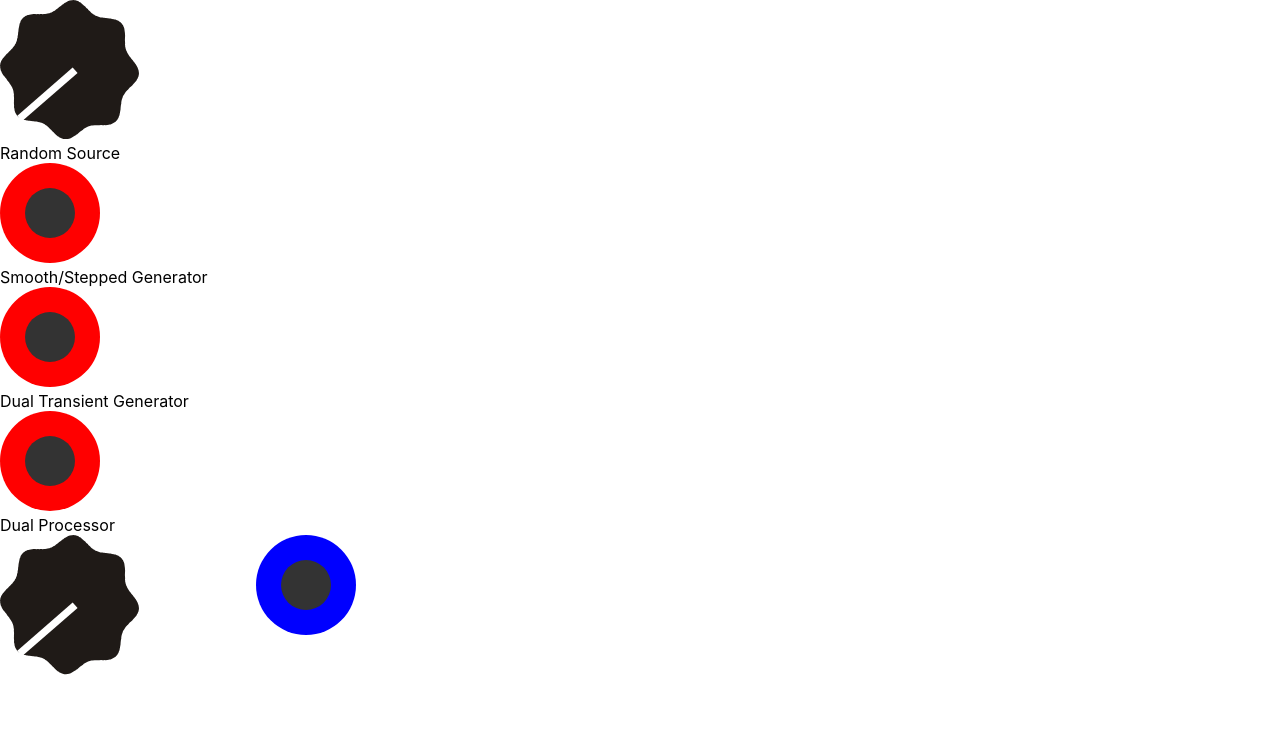
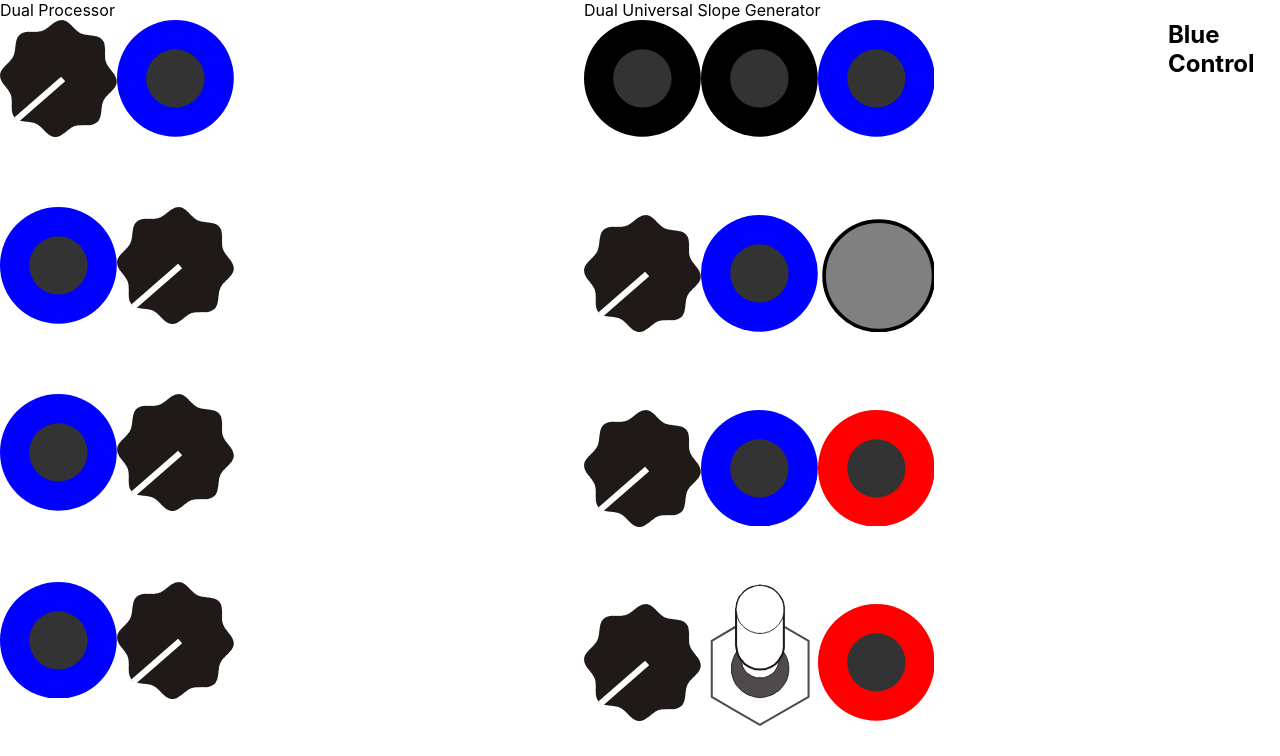
Before and after one commit to KingaJanicka/React-Serge, a React (Create React App) app: page / in a window 1280 px wide. Shown: the top 756 px of the page. Built offline with nearby package versions, Linux system fonts and the light colour scheme.

Commit message:
Fixes viewBox dimensions
Also makes text in elements with .label class unselectable; adds a few element classes to higher level components,.

Co-Authored-By: Kinga Janicka <kingajanicka@users.noreply.github.com>

```diff
--- a/src/App.css
+++ b/src/App.css
@@ -1,38 +1,6 @@
-.App {
-  text-align: center;
+.label {
+  -webkit-user-select: none; /* Safari */
+  -moz-user-select: none; /* Firefox */
+  -ms-user-select: none; /* IE10+/Edge */
+  user-select: none; /* Standard */
 }
-
-.App-logo {
-  height: 40vmin;
-  pointer-events: none;
-}
-
-@media (prefers-reduced-motion: no-preference) {
-  .App-logo {
-    animation: App-logo-spin infinite 20s linear;
-  }
-}
-
-.App-header {
-  background-color: #282c34;
-  min-height: 100vh;
-  display: flex;
-  flex-direction: column;
-  align-items: center;
-  justify-content: center;
-  font-size: calc(10px + 2vmin);
-  color: white;
-}
-
-.App-link {
-  color: #61dafb;
-}
-
-@keyframes App-logo-spin {
-  from {
-    transform: rotate(0deg);
-  }
-  to {
-    transform: rotate(360deg);
-  }
-}
--- a/src/App.js
+++ b/src/App.js
@@ -10,7 +10,6 @@ function App() {
   return (
     <Rack>
       <Row>
-        <Knob value="50" />
         <BlueControl></BlueControl>
       </Row>
     </Rack>
--- a/src/blue-control/index.js
+++ b/src/blue-control/index.js
@@ -10,13 +10,13 @@ import QuadratureOscillator from "../quadrature-oscillator";
 const BlueControl = ({ className }) => {
   return (
     <Panel footer={<h2>Blue Control</h2>}>
-      <RandomSource></RandomSource>
+      {/* <RandomSource></RandomSource>
       <SmoothSteppedGenerator />
-      <DualTransientGenerator />
+      <DualTransientGenerator /> */}
       <DualProcessor></DualProcessor>
       <DualUniversalSlopeGenerator />
-      <DualUniversalSlopeGenerator />
-      <QuadratureOscillator />
+      {/* <DualUniversalSlopeGenerator />
+      <QuadratureOscillator /> */}
     </Panel>
   );
 };
--- a/src/jack/index.js
+++ b/src/jack/index.js
@@ -2,12 +2,14 @@ import React from "react";
 import PropTypes from "prop-types";
 const Jack = ({ className, color }) => {
   return (
-    <div className={`${className}__jack jack jack--${color}`}>
-      <svg width="100" height="100">
-        <circle cx="50" cy="50" fill={color} r="50"></circle>
-        <circle cx="50" cy="50" fill="#333" r="25"></circle>
-      </svg>
-    </div>
+    <svg
+      width="auto"
+      viewBox="0 0 100 100"
+      className={`${className}__jack jack jack--${color}`}
+    >
+      <circle cx="50" cy="50" fill={color} r="50"></circle>
+      <circle cx="50" cy="50" fill="#333" r="25"></circle>
+    </svg>
   );
 };
 Jack.propTypes = {
--- a/src/knob/index.js
+++ b/src/knob/index.js
@@ -44,8 +44,7 @@ const Knob = ({ initialValue, min, max }) => {
   return (
     <svg
       version="1.1"
-      width="138.97034"
-      height="139.26537"
+      width="auto"
       viewBox="0 0 36.769234 36.847296"
       onMouseDown={downListener}
     >
--- a/src/light/index.js
+++ b/src/light/index.js
@@ -2,7 +2,11 @@ import React from "react";
 
 const Light = ({ className, color, on }) => {
   return (
-    <svg className={`${className}__light light`} width="100" height="100">
+    <svg
+      className={`${className}__light light`}
+      width="auto"
+      viewBox="0 0 96 96"
+    >
       <circle
         cx="50"
         cy="50"
--- a/src/module/index.js
+++ b/src/module/index.js
@@ -1,12 +1,13 @@
 import React, { useContext } from "react";
 //import { engineContext } from "../rack";
+import "./styles.css";
 
 const Module = ({ className, children, name }) => {
   //  const engine = useContext(engineContext);
   //  return children(engine);
   return (
-    <div className={`${className}__module`}>
-      <div className={`${className}__module--name`}>{name}</div>
+    <div className={`${className}__module module`}>
+      <div className={`${className}__module--name label`}>{name}</div>
       <div className={`${className}__module--components`}>{children}</div>
     </div>
   );
--- /dev/null
+++ b/src/module/styles.css
@@ -0,0 +1,4 @@
+.module {
+  display: flex;
+  flex: 1;
+}
--- a/src/panel/index.js
+++ b/src/panel/index.js
@@ -1,11 +1,14 @@
 import React from "react";
+import "./styles.css";
 
 const Panel = ({ className, footer, children }) => {
   return (
-    <section className={`${className}__panel`}>
-      <div className={`${className}__modules`}>{children}</div>
+    <section className={`${className}__panel panel`}>
+      <div className={`${className}__modules modules`}>{children}</div>
 
-      {footer && <div className={`${className}__footer`}>{footer}</div>}
+      {footer && (
+        <div className={`${className}__footer footer label`}>{footer}</div>
+      )}
     </section>
   );
 };
--- /dev/null
+++ b/src/panel/styles.css
@@ -0,0 +1,4 @@
+.panel,
+.modules {
+  display: flex;
+}
--- a/src/toggle/index.js
+++ b/src/toggle/index.js
@@ -5,10 +5,10 @@ const Toggle = ({ initialState, direction, color }) => {
   const [toggled, setToggled] = useState(initialState);
   return (
     <svg
-      width="19.197332"
-      height="38"
-      viewBox="0 0 5.0792942 7.2594633"
+      width="auto"
+      viewBox="-.5 1 6 7"
       version="1.1"
+      style={{ overflow: "visible" }}
       onClick={() => setToggled(!toggled)}
     >
       <g transform={direction !== "vertical" ? "rotate(90)" : ""}>
```
